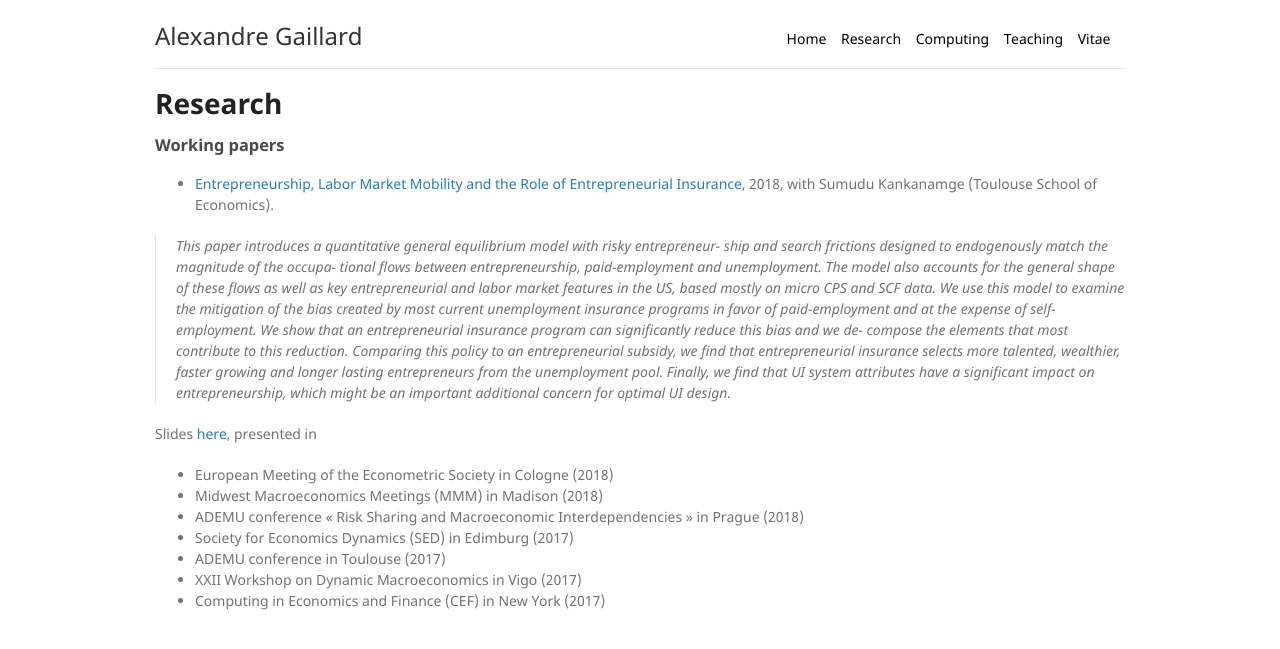
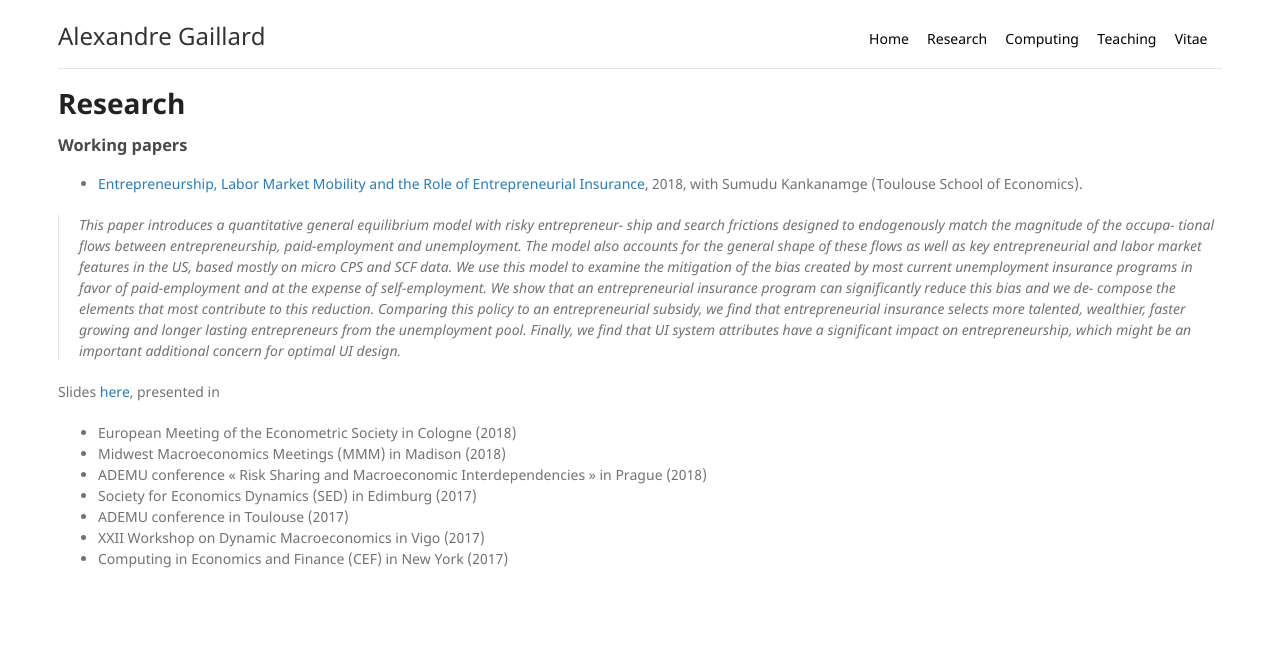
Before and after one commit to AGaillardTSE/AGaillardTSE.github.io, a Jekyll site: the page built from research.md, in a window 1280 px wide. Shown: the top 649 px of the page. Built offline with Jekyll 4.4.1, drawn with Linux system fonts in a browser that asks for light colours; our own code applies the rules of GitHub Pages for plain Markdown files.

Commit message:
Update page.html

```diff
--- a/_layouts/page.html
+++ b/_layouts/page.html
@@ -12,11 +12,14 @@
     <![endif]-->
   </head>
   <body>
-  <div class="wrapper">
 <div style=" /* margin-top:-20px; */; /* background-color:#333; */; /* padding: 10px 10px 10px 10px; */; /* padding-left:10px; */; /* border-bottom:2px solid #333; */ width=100%;/* widt; padding-bottom: initial;om: 20px; */2;;/* padding-bottom: 2; *//* padding-bottom: 20; */; /* padding-bottom: 20p; */; padding-bottom: 20px;height: 30px;">
 <div style=" float:left;font-size: 24px;padding-bottom: 10px;;font-size: 24px;color: #333;">Alexandre Gaillard</div>
 <div style="float:right;margin-top:10px;">
-  <a style="color: #000" href="./index.html">Home</a>&nbsp;&nbsp;&nbsp;&nbsp;<a style="color: #000" href="./research.html">Research</a>&nbsp;&nbsp;&nbsp;&nbsp;<a style="color: #000" href="./computing.html">Computing</a>&nbsp;&nbsp;&nbsp;&nbsp;<a style="color: #000" href="./teaching.html">Teaching</a>&nbsp;&nbsp;&nbsp;&nbsp;<a style="color: #000" href="./CV.pdf">Vitae</a>&nbsp;&nbsp;&nbsp;&nbsp;</div>
+  <a style="color: #000" href="/index/">Home</a>&nbsp;&nbsp;&nbsp;&nbsp;
+  <a style="color: #000" href="/research/">Research</a>&nbsp;&nbsp;&nbsp;&nbsp;
+  <a style="color: #000" href="/computing/">Computing</a>&nbsp;&nbsp;&nbsp;&nbsp;
+  <a style="color: #000" href="/teaching/">Teaching</a>&nbsp;&nbsp;&nbsp;&nbsp;
+  <a style="color: #000" target="_blank" href="/CV-English.pdf">Vitae</a>&nbsp;&nbsp;&nbsp;&nbsp;</div>
 </div>
     <hr>
       <section2>
```
